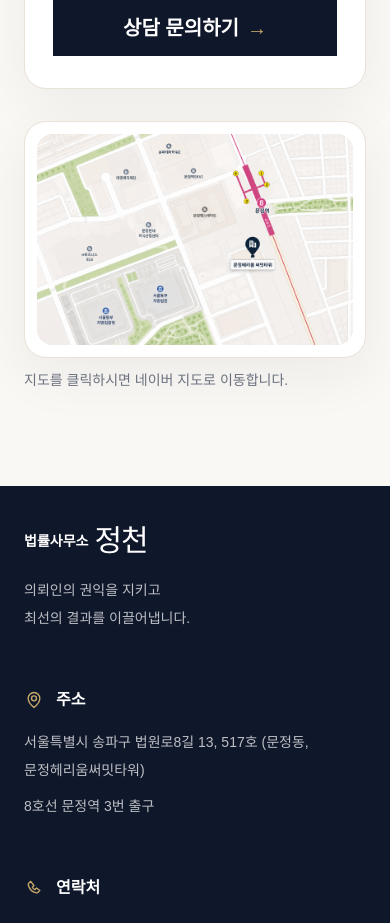
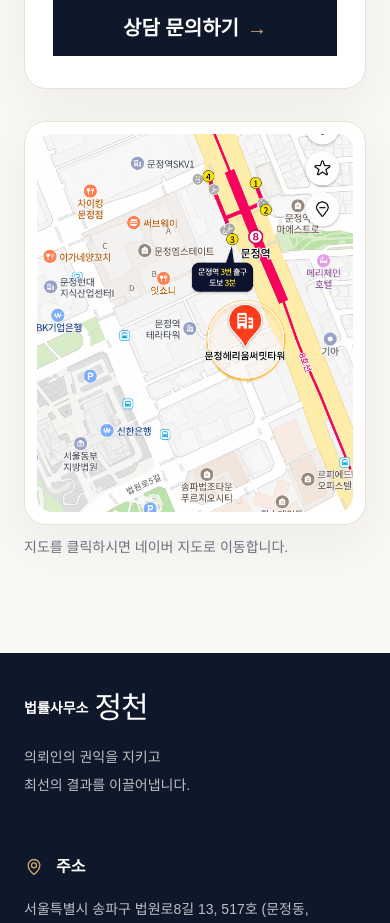
Before and after one commit to BlueCherryB/jeongcheon-homepage, a Next.js app: page / in a window 390 px wide. Shown: the part 6520-7443 px from the top of the page. Built offline with nearby package versions, Linux system fonts and the light colour scheme; no server answers; a web font is replaced by a local one.

Commit message:
style: add mobile consultation map

```diff
--- a/src/components/home/ConsultationSection.tsx
+++ b/src/components/home/ConsultationSection.tsx
@@ -135,7 +135,16 @@ export function ConsultationSection() {
               aria-label="네이버 지도에서 법률사무소 정천 위치 보기"
               className="group block rounded-[22px] border border-[#E8E2D7] bg-white p-3 shadow-[0_18px_54px_rgba(17,27,54,0.06)] transition-colors hover:border-[#C8A96A] focus-visible:outline focus-visible:outline-2 focus-visible:outline-offset-4 focus-visible:outline-[#C8A96A] lg:flex-1"
             >
-              <div className="relative aspect-[3/2] overflow-hidden rounded-[16px] bg-[#F3EEE6] lg:h-full lg:aspect-auto">
+              <div className="relative aspect-[1147/1372] overflow-hidden rounded-[16px] bg-[#F3EEE6] sm:hidden">
+                <Image
+                  src="/images/map-jeong-cheon-mobile.png"
+                  alt={officeContact.mapImage.alt}
+                  fill
+                  sizes="100vw"
+                  className="object-cover"
+                />
+              </div>
+              <div className="relative hidden aspect-[3/2] overflow-hidden rounded-[16px] bg-[#F3EEE6] sm:block lg:h-full lg:aspect-auto">
                 <Image
                   src={officeContact.mapImage.src}
                   alt={officeContact.mapImage.alt}
```
Also changed, not shown: public/images/map-jeong-cheon-mobile.png (added).
